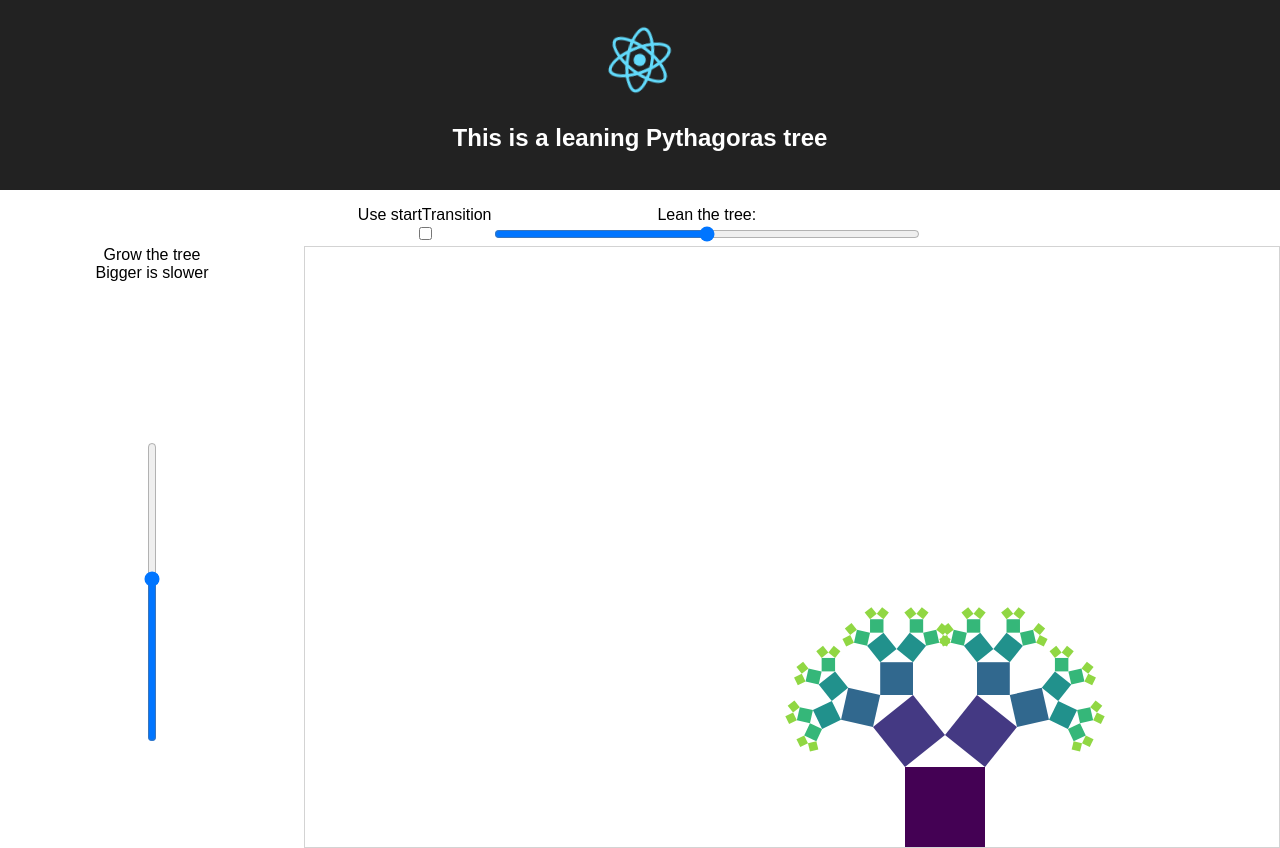
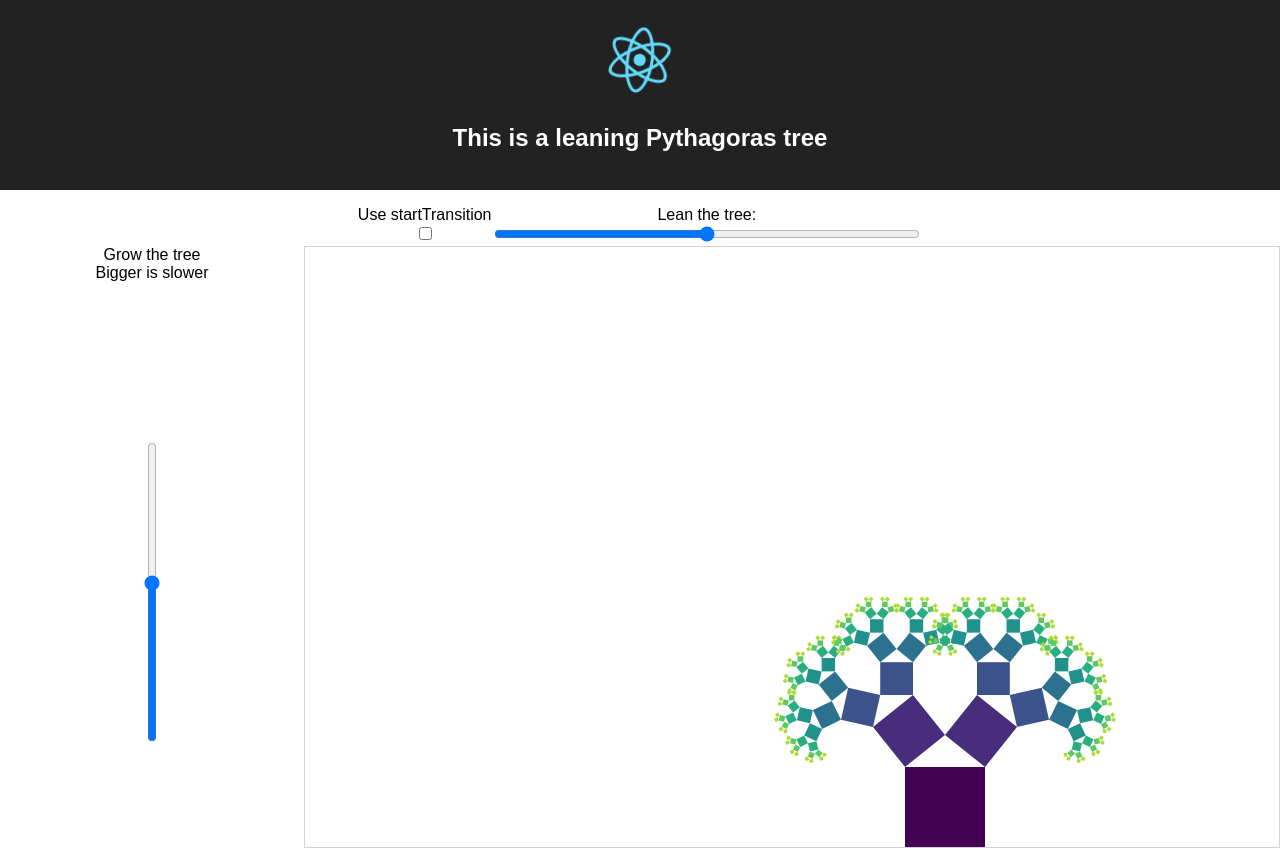
Before and after one commit to Swizec/react-fractals, a React (Create React App) app: page / in a window 1280 px wide. Built offline with nearby package versions, Linux system fonts and the light colour scheme.

Commit message:
More torture

```diff
--- a/src/App.js
+++ b/src/App.js
@@ -11,8 +11,9 @@ function App() {
     };
     const baseWidth = 80;
     const heightFactor = 0.4;
+    const maxTreeSize = 15;
 
-    const [treeSize, setTreeSize] = useState(6);
+    const [treeSize, setTreeSize] = useState(8);
     const [treeLean, setTreeLean] = useState(0);
     const [enableStartTransition, setEnableStartTransition] = useState(false);
 
@@ -92,7 +93,7 @@ function App() {
                         value={treeSize}
                         onChange={changeTreeSize}
                         min="0"
-                        max="11"
+                        max={maxTreeSize}
                         step="1"
                         style={{
                             transform: `rotate(-90deg) translate(-${
```
